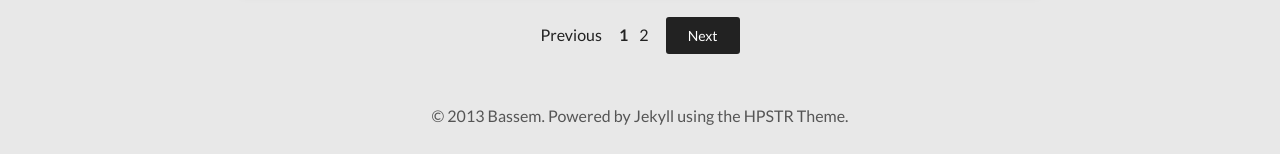
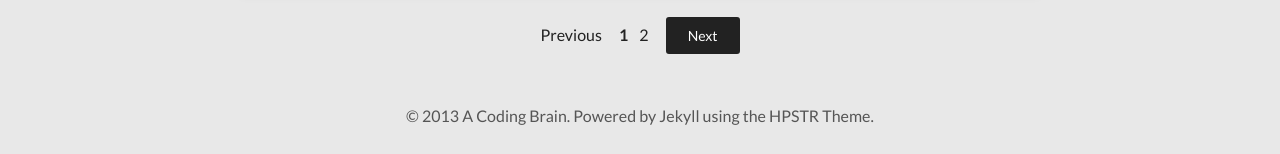
Before and after one commit to bmak91/bmak91.github.io, a Jekyll site: the page built from index.html, in a window 1280 px wide and 900 px high, scrolled down 9386 px. Shown: the part 743-897 px from the top of the window. Built offline with Jekyll 4.4.1, drawn with Linux system fonts in a browser that asks for light colours; nearby versions of some CDN libraries; the list of posts is cut into pages by our own code.

Commit message:
Update footer.html

```diff
--- a/_includes/footer.html
+++ b/_includes/footer.html
@@ -1 +1 @@
-<span>&copy; {{ site.time | date: '%Y' }} {{ site.owner.name }}. Powered by <a href="http://jekyllrb.com">Jekyll</a> using the <a href="http://mademistakes.com/">HPSTR Theme</a>.</span>
+<span>&copy; {{ site.time | date: '%Y' }} {{ site.title }}. Powered by <a href="http://jekyllrb.com">Jekyll</a> using the <a href="http://mademistakes.com/">HPSTR Theme</a>.</span>
```
